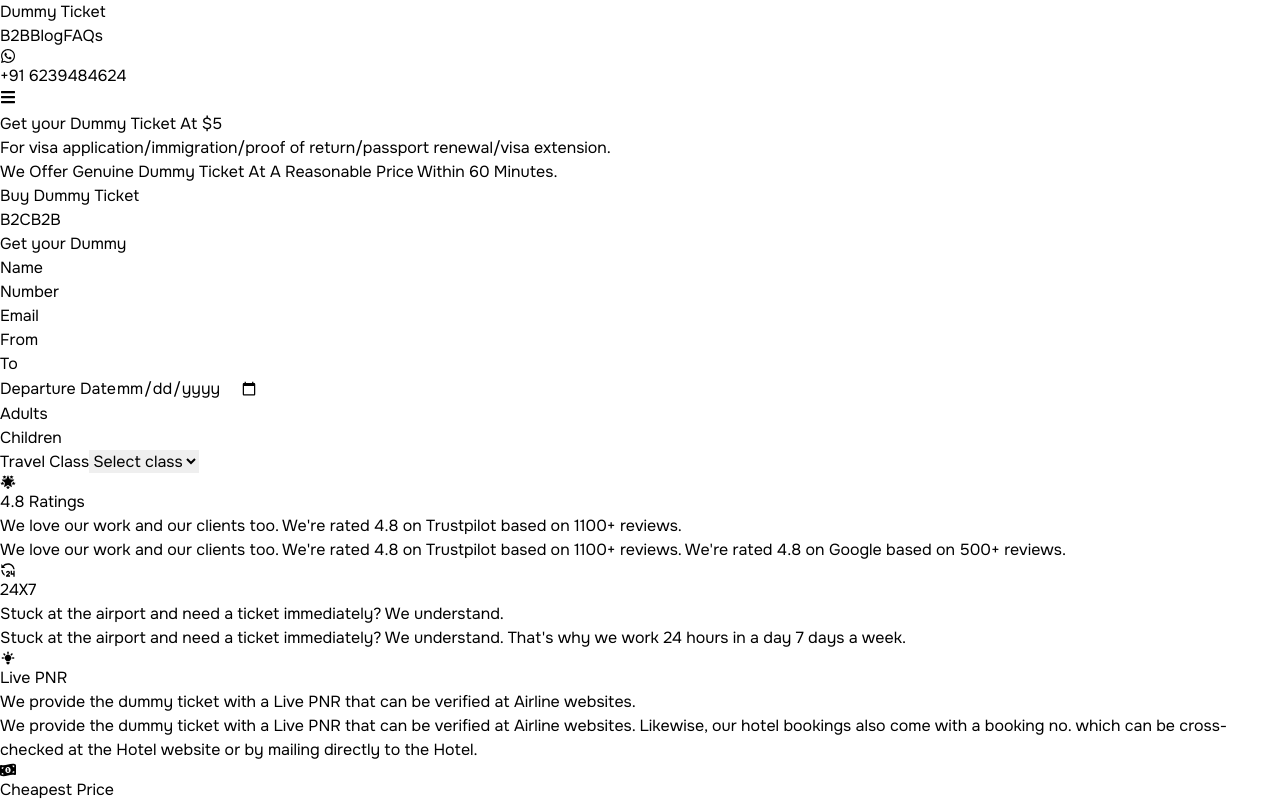
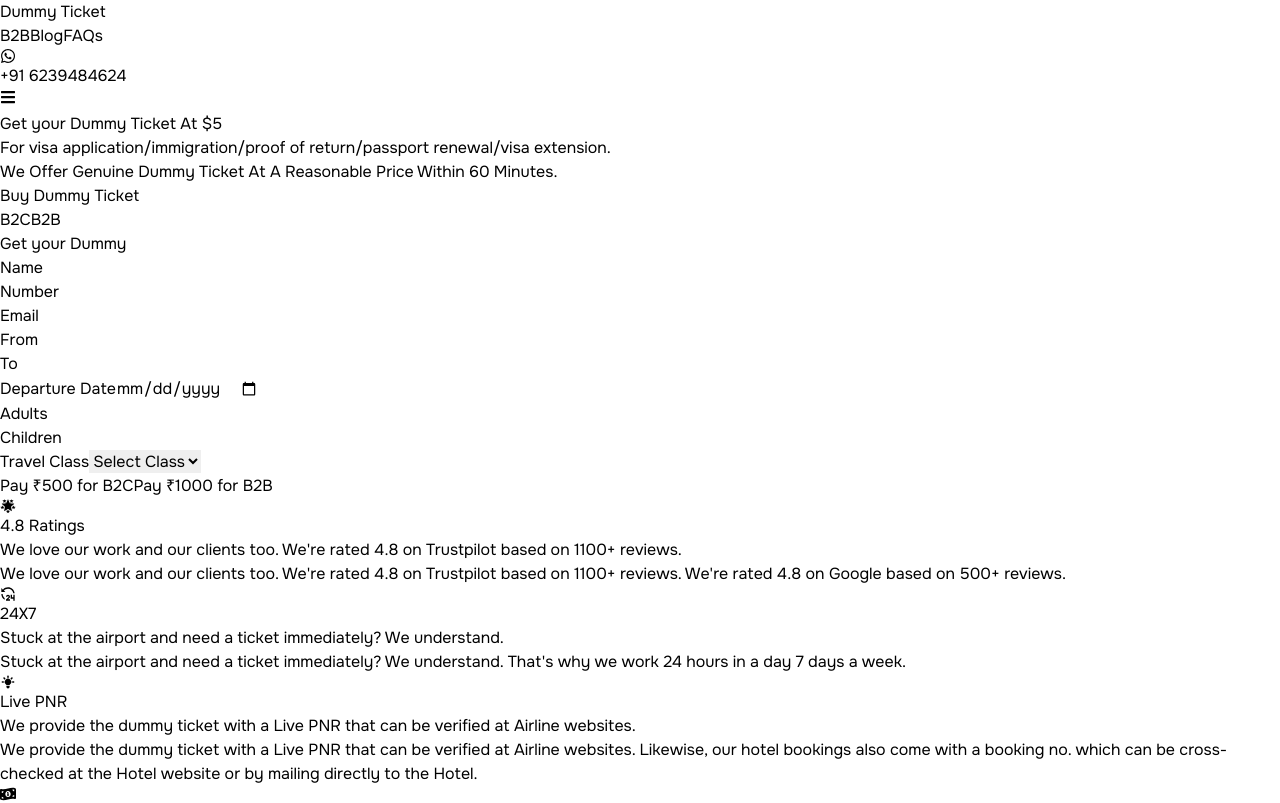
Before and after one commit to Amit914011/Dummy-Ticket, a React (Vite) app in the folder frontend/: page / in a window 1280 px wide. Shown: the top 803 px of the page. Built offline with nearby package versions, Linux system fonts and the light colour scheme.

Commit message:
add data

```diff
--- a/frontend/index.html
+++ b/frontend/index.html
@@ -4,7 +4,8 @@
     <meta charset="UTF-8" />
     <!-- <link rel="icon" type="image/svg+xml" href="/vite.svg" /> -->
     <meta name="viewport" content="width=device-width, initial-scale=1.0" />
-    <title>Dummy Ticket</title>
+    <script src="https://checkout.razorpay.com/v1/checkout.js"></script>
+    <title>Supportmytravel</title>
   </head>
   <body>
     <div id="root"></div>
--- a/frontend/src/components/admin/B2BAdmin.jsx
+++ b/frontend/src/components/admin/B2BAdmin.jsx
@@ -1,24 +1,48 @@
 import React, { useState } from "react";
 
 const B2BAdmin = () => {
-  // State to store input value
+  // State to store input value and error
   const [inputValue, setInputValue] = useState("");
   const [errorMessage, setErrorMessage] = useState("");
+  const [loading, setLoading] = useState(false); // State to manage loading
 
   // Handle form submission
-  const handleSubmit = (e) => {
+  const handleSubmit = async (e) => {
     e.preventDefault();
 
     // Validation: Check if input is empty
     if (!inputValue) {
       setErrorMessage("Field cannot be empty.");
     } else {
-      // If valid, clear the error and perform the update logic
+      // Clear the error
       setErrorMessage("");
-      alert(`Data updated: ${inputValue}`);
+      setLoading(true); // Set loading to true while waiting for API response
 
-      // Reset input after submission
-      setInputValue("");
+      // API call to update price
+      try {
+        const response = await fetch("http://localhost:3000/api/updatePrice/1", {
+          method: "PUT", // Assuming it's a PUT request for updating
+          headers: {
+            "Content-Type": "application/json",
+          },
+          body: JSON.stringify({ b2b: inputValue }), // Send the input data
+        });
+
+        if (response.ok) {
+          const data = await response.json();
+          // Show alert box when data is updated
+          alert(`Data updated: ${data.b2b}`);
+          // Reset input after submission
+          setInputValue("");
+        } else {
+          throw new Error("Failed to update price.");
+        }
+      } catch (error) {
+        setErrorMessage(`Update Price`);
+        console.error(error);
+      } finally {
+        setLoading(false); // End loading state
+      }
     }
   };
 
@@ -37,14 +61,15 @@
               type="text"
               id="inputField"
               className={`mt-1 w-full px-4 py-2 border ${
-                errorMessage ? "border-red-500" : "border-gray-300"
+                errorMessage ? "border-[#32B57A]" : "border-gray-300"
               } rounded-lg shadow-sm focus:outline-none focus:ring-2 focus:ring-indigo-500`}
               value={inputValue}
               onChange={(e) => setInputValue(e.target.value)}
               placeholder="Enter data to update"
+              disabled={loading} // Disable input while loading
             />
             {errorMessage && (
-              <p className="text-red-500 text-sm mt-2">{errorMessage}</p>
+              <p className="text-[#32B57A] text-sm mt-2">{errorMessage}</p>
             )}
           </div>
 
@@ -53,8 +78,9 @@
             <button
               type="submit"
               className="w-full bg-[#1F2937] text-white py-2 px-4 rounded-lg hover:bg-indigo-600 focus:outline-none focus:ring-2 focus:ring-[#1F2950]"
+              disabled={loading} // Disable button while loading
             >
-              Update
+              {loading ? "Updating..." : "Update"}
             </button>
           </div>
         </form>
--- a/frontend/src/components/admin/B2CAdmin.jsx
+++ b/frontend/src/components/admin/B2CAdmin.jsx
@@ -1,24 +1,50 @@
 import React, { useState } from "react";
 
 const B2CAdmin = () => {
-  // State to store input value
+  // State to store input value and error
   const [inputValue, setInputValue] = useState("");
   const [errorMessage, setErrorMessage] = useState("");
+  const [loading, setLoading] = useState(false); // Manage loading state
 
   // Handle form submission
-  const handleSubmit = (e) => {
+  const handleSubmit = async (e) => {
     e.preventDefault();
 
     // Validation: Check if input is empty
     if (!inputValue) {
       setErrorMessage("Field cannot be empty.");
     } else {
-      // If valid, clear the error and perform the update logic
+      // Clear the error and start the loading state
       setErrorMessage("");
-      alert(`Data updated: ${inputValue}`);
+      setLoading(true);
 
-      // Reset input after submission
-      setInputValue("");
+      // API call to update the price
+      try {
+        const response = await fetch("http://localhost:3000/api/updatePrice/1", {
+          method: "PUT", // Assuming it's a PUT request for updating
+          headers: {
+            "Content-Type": "application/json",
+          },
+          body: JSON.stringify({ b2c: inputValue }), // Send the input data
+        });
+
+        if (response.ok) {
+          const data = await response.json();
+          // Show success message or handle response data
+          alert(`Data updated: ${data.b2c}`);
+          // Reset the input after successful submission
+          setInputValue("");
+        } else {
+          throw new Error("Failed to update price.");
+        }
+      } catch (error) {
+        // Handle the error if the request fails
+        setErrorMessage("Updating Price.");
+        console.error(error);
+      } finally {
+        // End the loading state
+        setLoading(false);
+      }
     }
   };
 
@@ -37,14 +63,15 @@
               type="text"
               id="inputField"
               className={`mt-1 w-full px-4 py-2 border ${
-                errorMessage ? "border-red-500" : "border-gray-300"
+                errorMessage ? "border-[#32B57A]" : "border-gray-300"
               } rounded-lg shadow-sm focus:outline-none focus:ring-2 focus:ring-indigo-500`}
               value={inputValue}
               onChange={(e) => setInputValue(e.target.value)}
               placeholder="Enter data to update"
+              disabled={loading} // Disable input during loading
             />
             {errorMessage && (
-              <p className="text-red-500 text-sm mt-2">{errorMessage}</p>
+              <p className="text-[#32B57A] text-sm mt-2">{errorMessage}</p>
             )}
           </div>
 
@@ -53,8 +80,9 @@
             <button
               type="submit"
               className="w-full bg-[#1F2937] text-white py-2 px-4 rounded-lg hover:bg-indigo-600 focus:outline-none focus:ring-2 focus:ring-[#1F2950]"
+              disabled={loading} // Disable button while loading
             >
-              Update
+              {loading ? "Updating..." : "Update"}
             </button>
           </div>
         </form>
--- a/frontend/src/components/client/LeadGene.jsx
+++ b/frontend/src/components/client/LeadGene.jsx
@@ -14,7 +14,6 @@
   });
 
   const [errors, setErrors] = useState({});
-  const [loading, setLoading] = useState(false);
   const [successMessage, setSuccessMessage] = useState('');
   const [errorMessage, setErrorMessage] = useState('');
   const [activeButton, setActiveButton] = useState(''); // Track which button is clicked
@@ -40,85 +39,58 @@
     return formErrors;
   };
 
+  const handlePayment = async (type) => {
+    const amount = type === 'B2C' ? 50000 : 100000; // Amount in paise (₹500 for B2C, ₹1000 for B2B)
+
+    // Call the Razorpay payment gateway popup
+    const options = {
+      key: 'YOUR_RAZORPAY_KEY', // Replace with your Razorpay key
+      amount: amount, // Amount in paise (100000 paise = Rs 1000)
+      currency: 'INR',
+      name: formData.name,
+      description: `Dummy Ticket Purchase (${type})`,
+      image: 'https://your-logo-url.com/logo.png', // Add your company logo URL here
+      handler: function (response) {
+        // Handle the payment response
+        setSuccessMessage(`Payment successful! Payment ID: ${response.razorpay_payment_id}`);
+      },
+      prefill: {
+        name: formData.name,
+        email: formData.email,
+        contact: formData.number,
+      },
+      theme: {
+        color: '#32B57A',
+      },
+    };
+
+    const rzp = new window.Razorpay(options);
+    rzp.open();
+  };
+
   const handleSubmit = async (e, type) => {
     e.preventDefault();
     const validationErrors = validateForm();
     if (Object.keys(validationErrors).length > 0) {
       setErrors(validationErrors);
     } else {
-      setLoading(true);
       setErrors({});
       setActiveButton(type); // Set which button is clicked
 
       try {
-        const formDataToSubmit = new FormData();
-        Object.entries(formData).forEach(([key, value]) => {
-          formDataToSubmit.append(key, value);
-        });
-
-        formDataToSubmit.append('type', type);
-
-        const scriptUrl = 'https://script.google.com/macros/s/AKfycby3Mv8NHAgFH1cLuuJQ2Xm-pBAH_hg3nvIB1Apxd7kwRT7shdl1_5hF1gBPQtaBrmZ5Lw/exec';
-
-        await fetch(scriptUrl, {
-          method: 'POST',
-          body: formDataToSubmit,
-          mode: 'no-cors', // Note: no-cors will not return any response from the server
-        });
-
-        // Sending SMS
-        if (formData.email && formData.name) {
-          const response = await fetch('http://localhost:3000/send-sms', {
-            method: 'POST',
-            headers: { 'Content-Type': 'application/json' },
-            body: JSON.stringify({
-              email: formData.email,
-              name: formData.name,
-              number: formData.number,
-              from: formData.from,
-              to: formData.to,
-              departureDate: formData.departureDate,
-              adults: formData.adults,
-              children: formData.children,
-              travelClass: formData.travelClass,
-              type
-            }),
-          });
-
-          if (response.ok) {
-            setSuccessMessage('Your data has been submitted successfully.');
-          } else {
-            throw new Error('Error sending confirmation email.');
-          }
-        } else {
-          throw new Error('Please enter both a valid email address and name.');
-        }
-
-        // Reset form on success
-        setFormData({
-          name: '',
-          number: '',
-          email: '',
-          from: '',
-          to: '',
-          departureDate: '',
-          adults: '',
-          children: '',
-          travelClass: '',
-        });
-
+        // Here you can handle form submission (if required) and then open the payment gateway
+        await handlePayment(type); // Open the Razorpay payment popup
       } catch (err) {
         setErrorMessage(err.message || 'There was an error submitting the form. Please try again.');
       } finally {
-        setLoading(false);
         setActiveButton(''); // Reset active button after the request
       }
     }
   };
 
   return (
-    <div className="flex flex-col justify-center items-center min-h-screen p-4">
-      <div className='w-[96%] mb-2 flex justify-center items-center bg-gray-200 rounded'>
+    <div className="flex flex-col justify-center items-center p-4">
+      <div className='w-[100%] mb-2 flex justify-center items-center bg-gray-200 rounded'>
         <button
           className={`mr-4 p-2 px-7 rounded ${activeButton === 'B2C' ? 'bg-[#32B57A] text-white' : 'bg-white'}`}
           onClick={() => setActiveButton('B2C')}
@@ -133,7 +105,7 @@
         </button>
       </div>
 
-      <form className="bg-white shadow-md rounded px-8 py-6 w-full max-w-xl">
+      <form className="bg-white shadow-md rounded px-8 py-6 w-full">
         <h2 className="text-2xl font-bold mb-4">Get your Dummy</h2>
         <div className="grid grid-cols-1 md:grid-cols-2 lg:grid-cols-3 gap-4">
           {/* Name */}
@@ -248,33 +220,33 @@
               onChange={handleChange}
               className="w-full px-4 py-2 border rounded-md focus:outline-none focus:ring-2 focus:ring-blue-500"
             >
-              <option value="">Select class</option>
+              <option value="">Select Class</option>
               <option value="Economy">Economy</option>
               <option value="Business">Business</option>
-              <option value="First">First</option>
+              <option value="First Class">First Class</option>
             </select>
             {errors.travelClass && <p className="text-red-500 text-sm">{errors.travelClass}</p>}
           </div>
         </div>
 
-        <div className="mt-5">
-          {/* Conditionally rendering content based on which button is clicked */}
-          {activeButton === 'B2C' && (
-            <div>
-              <button  onClick={(e) => handleSubmit(e, activeButton)} className="bg-green-500 rounded text-white p-2">Buy Dummy Ticket B2C</button>
-            </div>
-          )}
-
-          {activeButton === 'B2B' && (
-            <div>
-              <button  onClick={(e) => handleSubmit(e, activeButton)} className="bg-green-500 rounded text-white p-2">Buy Dummy Ticket B2B</button>
-            </div>
-          )}
+        {/* Submit buttons */}
+        <div className="flex justify-center mt-4">
+          <button
+            className="bg-blue-500 text-white px-4 py-2 rounded-md mr-4"
+            onClick={(e) => handleSubmit(e, 'B2C')}
+          >
+            Pay ₹500 for B2C
+          </button>
+          <button
+            className="bg-green-500 text-white px-4 py-2 rounded-md"
+            onClick={(e) => handleSubmit(e, 'B2B')}
+          >
+            Pay ₹1000 for B2B
+          </button>
         </div>
 
-        {/* Success/Error Message */}
-        {successMessage && <p className="text-green-500 text-sm mt-4">{successMessage}</p>}
-        {errorMessage && <p className="text-red-500 text-sm mt-4">{errorMessage}</p>}
+        {successMessage && <p className="text-green-500 text-center mt-4">{successMessage}</p>}
+        {errorMessage && <p className="text-red-500 text-center mt-4">{errorMessage}</p>}
       </form>
     </div>
   );
--- a/frontend/src/components/client/Login.jsx
+++ b/frontend/src/components/client/Login.jsx
@@ -37,7 +37,7 @@
   };
 
   return (
-    <div className="flex items-center justify-center min-h-screen bg-gray-100">
+    <div className="flex items-center justify-center min-h-[610px] bg-gray-100">
       <div className="w-full max-w-md bg-white shadow-lg rounded-lg p-8">
         {/* Logo Section */}
         <div className="mb-6 text-center">
```
Also changed, not shown: 2 other files (tests, documents, lock files or other folders).
